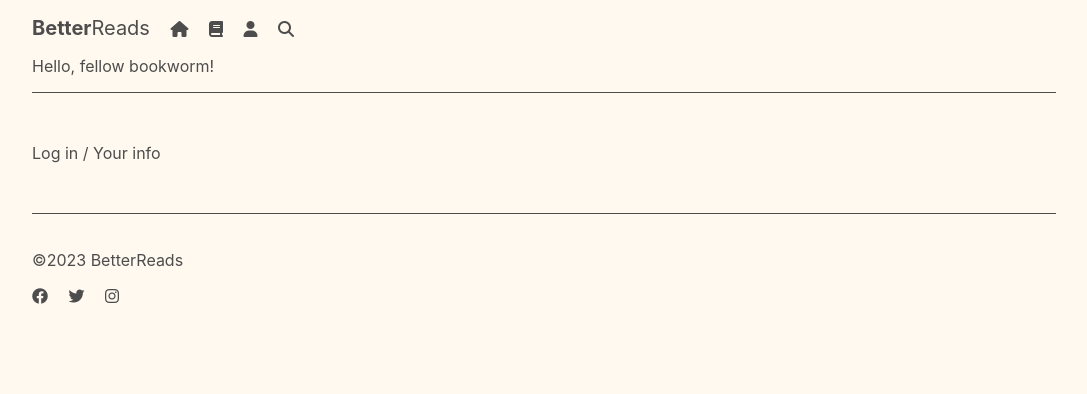
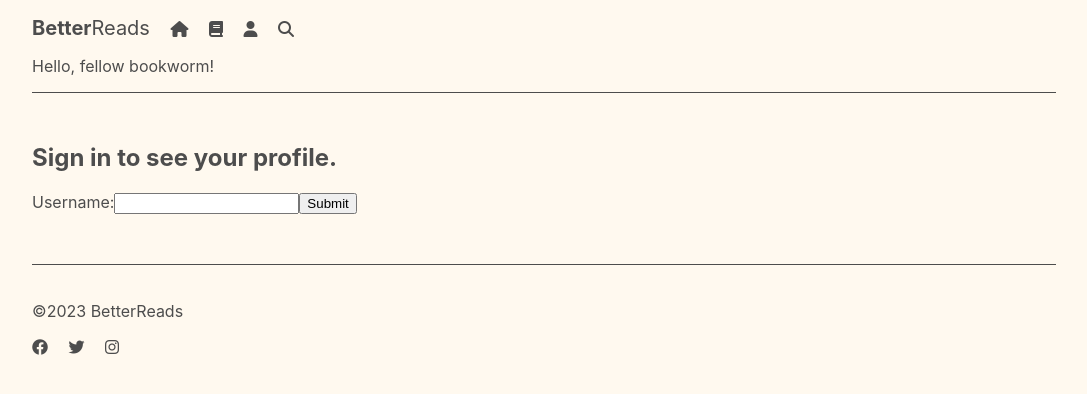
Before and after one commit to N-M-Luna/better-reads, a React (Create React App) app: page /profile in a window 1280 px wide. Shown: the top 394 px of the page, without its empty margins (96-1183 px from the left). Built offline with nearby package versions, Linux system fonts and the light colour scheme.

Commit message:
add a fake log in

```diff
--- a/src/App.css
+++ b/src/App.css
@@ -80,6 +80,14 @@ body {
   background-color: #B46060;
 }
 
+/* Profile */
+.text-link {
+  text-decoration: underline;
+}
+.text-link:hover {
+  color: #B46060;
+}
+
 footer {
   border-top: #4D4D4D 1px solid;
   margin-top: 50px;
--- a/src/App.js
+++ b/src/App.js
@@ -21,27 +21,30 @@ class BookObj {
 }
 
 function App() {
-  const [myLibrary, setMyLibrary] = useState([new BookObj('Lewis Carrol', 'Through the looking glass', '', 'Penguin', 'This is the best book ever')]);
-
+  // Personal Library
+  const [myLibrary, setMyLibrary] = useState([]);
   const addToLibrary = (book) => {
     const {title, author, image, publisher, description} = book
     const newBook = new BookObj(title, author, image, publisher, description)
     setMyLibrary([...myLibrary, newBook])
   }
-
   const removeFromLibrary = (unwantedTitle) => {
     const newLibrary = myLibrary.filter(book => book.title!==unwantedTitle)
     setMyLibrary(newLibrary)
   }
 
+  //UserName
+  const [userName, setUserName] = useState('fellow bookworm');
+  const writeNameOnNavBar = (userName) => setUserName(userName)
+
   return (
     <div>
-      <Navbar />
+      <Navbar userName={userName} />
 
       <Routes>
         <Route path='/' element={<Banner />} />
         <Route path='/library' element={<Library myLibrary={myLibrary} addToLibrary={addToLibrary} removeFromLibrary={removeFromLibrary} />} />
-        <Route path='/profile' element={<Profile />} />
+        <Route path='/profile' element={<Profile currentName={userName} writeNameOnNavBar={writeNameOnNavBar} />} />
         <Route path='/search' element={<Search myLibrary={myLibrary} addToLibrary={addToLibrary}  removeFromLibrary={removeFromLibrary} />} />
         <Route path='/search/result' element={<p>Searching...</p>} />
       </Routes>
--- a/src/Book.js
+++ b/src/Book.js
@@ -5,8 +5,8 @@ class Book extends React.Component {
         super(props);
     }
     render() {
-        // TODO The button for each book should have the title or book info. This is what needs to be passed on as parameter to add/remove fns
         const { title, author, image, publisher, description, addToLibrary, removeFromLibrary, isInLibrary } = this.props
+
         const actionButton = isInLibrary ?
             <button className="library-action-btn" onClick={() => removeFromLibrary(title)}>Remove from library</button>
             : <button className="library-action-btn" onClick={() => addToLibrary(this.props)}>Add to library</button>
--- a/src/Library.js
+++ b/src/Library.js
@@ -1,13 +1,15 @@
 import Book from "./Book"
+import { Link } from "react-router-dom"
 
  function Library({myLibrary, addToLibrary, removeFromLibrary}) {
+    if (myLibrary.length>0) {
     const myBooks = []
     myLibrary.forEach(book => {
         myBooks.push(<Book
             key={book.title}
             title={book.title}
             author={book.author}
-            image={book.book_image}
+            image={book.image}
             publisher={book.publisher}
             description={book.description}
             addToLibrary={addToLibrary}
@@ -22,6 +24,14 @@ import Book from "./Book"
             <div className='shelf-row'>{myBooks}</div>
         </div>
     )
+    } else {
+        return (
+            <div>
+                <p>Your library is empty.</p>
+                <Link to={'/search'}><button className='banner-button'>Look for new books</button></Link>
+            </div>
+        )
+    }
  }
 
  export default Library;
--- a/src/Navbar.js
+++ b/src/Navbar.js
@@ -1,7 +1,7 @@
 import { Link } from "react-router-dom";
 
 
-function Navbar() {
+function Navbar({userName}) {
     return (
         <div className='nav-bar'>
         <p>
@@ -10,7 +10,7 @@ function Navbar() {
           <Link to={'/library'}><i className="icon fa-solid fa-book"></i></Link> &emsp;
           <Link to={'/profile'}><i className='icon fa-solid fa-user'></i></Link> &emsp;
           <Link to={'/search'}><i className="icon fa-solid fa-magnifying-glass"></i></Link></p>
-        <p>Hello, fellow bookworm!</p>
+        <p>Hello, {userName}!</p>
       </div>
     )
 }
--- a/src/Profile.js
+++ b/src/Profile.js
@@ -1,7 +1,46 @@
- function Profile() {
+import { useState } from "react";
+
+function Profile({currentName, writeNameOnNavBar}) {
+  const [name, setName] = useState("");
+
+  //Fake sign in and fake sing out
+  const handleSubmit = (event) => {
+    event.preventDefault();
+    setName(name)
+    writeNameOnNavBar(name)
+  }
+  const signOut = () => {
+    setName('')
+    writeNameOnNavBar('fellow bookworm')
+  }
+
+  if (currentName === 'fellow bookworm') {
     return (
-        <p>Log in / Your info</p>
+        <div>
+            <h2>Sign in to see your profile.</h2>
+            <form className="sign-in-form" onSubmit={handleSubmit}>
+          <label>Username:
+            <input
+              type="text"
+              value={name}
+              onChange={(e) => setName(e.target.value)}
+            />
+          </label>
+          <input type="submit" />
+        </form></div>
     )
+  } else {
+    return (
+        <div className="profile">
+            <h2>Your information</h2>
+            <p>Userame: {name}</p>
+            <p>Password: •••••••• </p>
+            <p>Favorite book: </p>
+            <p>Currently reading: </p>
+            <p>Not you? <span className="text-link" onClick={signOut}>Sign out</span>.</p>
+        </div>
+    )
+  }
  }
 
  export default Profile;
```
Also changed, not shown: src/SignInForm.js (added).
